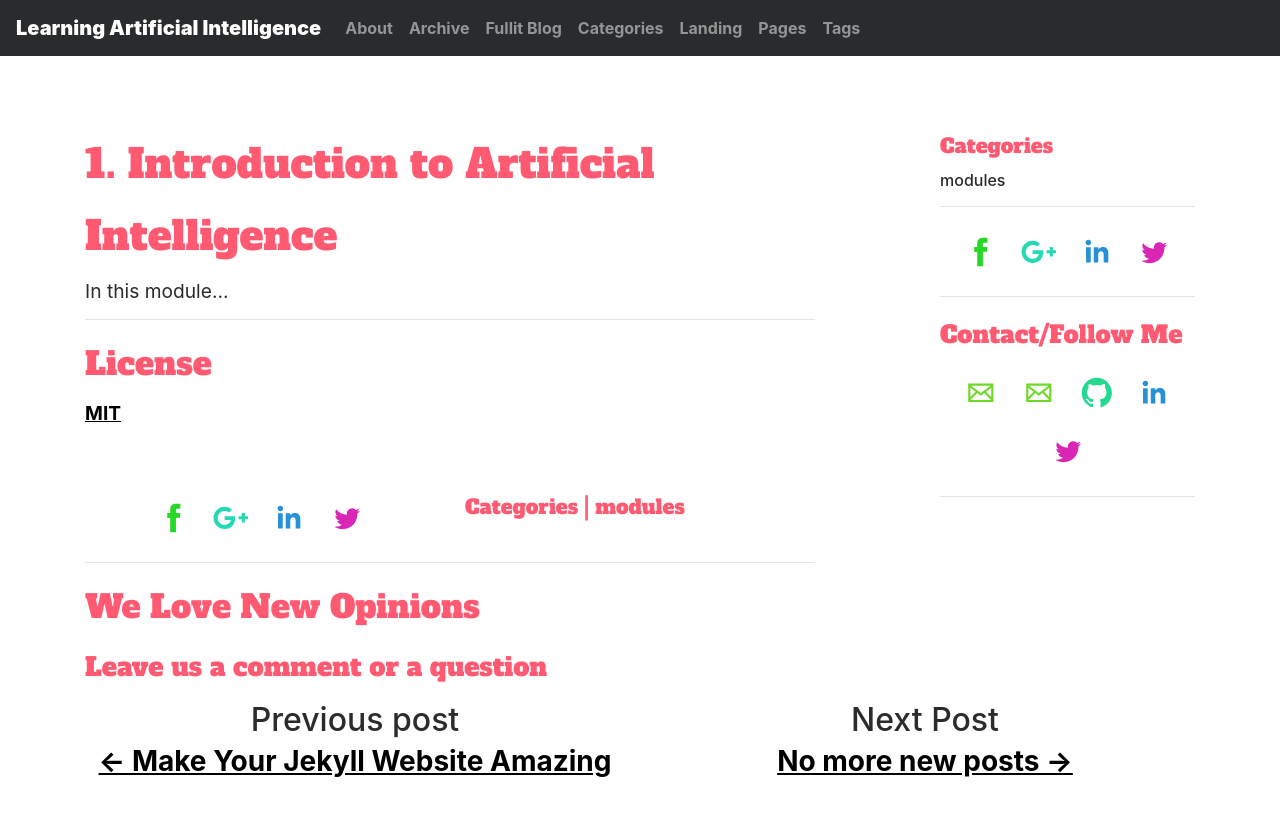
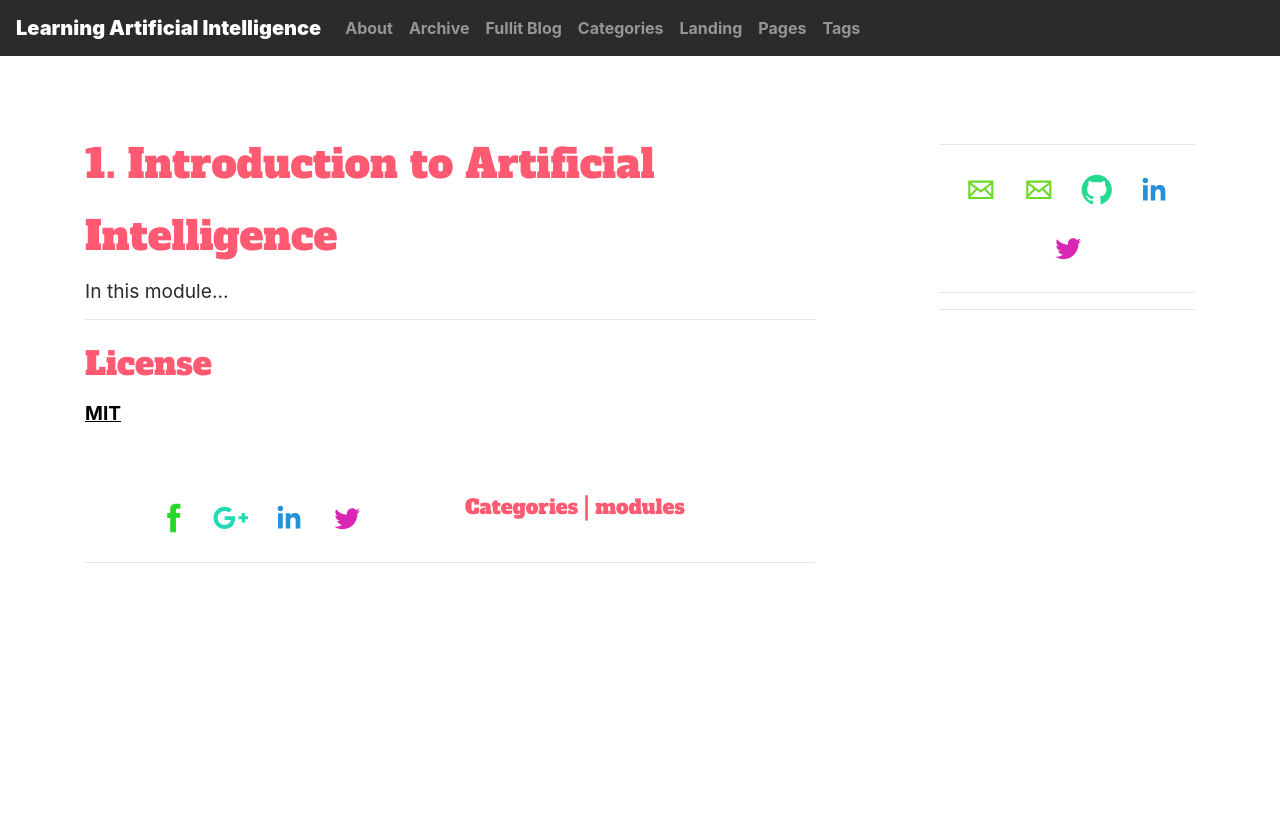
Before and after one commit to learning-artificial-intelligence/learning-artificial-intelligence.github.io, a Jekyll site: the page built from _posts/modules/2024-02-18-introduction-artificial-intelligence.md, in a window 1280 px wide. Shown: the top 816 px of the page. Built offline with Jekyll 4.4.1, drawn with Linux system fonts in a browser that asks for light colours; nearby versions of some CDN libraries; some web fonts are replaced; comment, search, counter and statistics services are not loaded.

Commit message:
Some minor changes added
Some minor changes added

```diff
--- a/_includes/side-bar.html
+++ b/_includes/side-bar.html
@@ -1,26 +1,20 @@
 <div class="side-bar sticky-top">
   <br/>
-  <div>
-    {% unless page.categories == empty %}
-      <div class="post">
-        <h4 class="lead">Categories</h4>
-      </div>
-      <h6>{{page.categories | array_to_sentence_string}}</h6>
-    {% endunless %}
+  <hr>
+  <div><!--
+  	<div class="post">
+    <h4>Follow Me Buddy!</h4>
+    </div>-->
+
+    {% include social-block.html %}
+
   </div>
   <hr>
   <div>
-    {% include social-share.html %}
+
+    {% include ads-block.html %}
+
+
   </div>
   <hr>
-  <div>
-    <div class="post">
-      <h4>Contact/Follow Me</h4>
-    </div>
-    {% include social-block.html %}
-  </div>
-  <hr>
-  <div>
-    {% include ads-block.html %}
-  </div>
 </div>
--- a/_includes/themes/bootstrap/module.html
+++ b/_includes/themes/bootstrap/module.html
@@ -28,22 +28,11 @@
       </p>
 {% endunless %}
 </div>
-                <!--<div class="col-sm-4">
-                  {% unless page.tags == empty %}
-                      <h4 class="lead">
-                        Tags | {{page.tags | array_to_sentence_string}}
-                      </p>
-                  {% endunless %}
-                </div>-->
 
 
 
 </div>
 <hr>
-          <div>
-            <h2>We Love  New Opinions <br /><small class="subtitle">Leave us a comment or a question</small></h2>
-            {% include JB/comments %}
-          </div>
 
 
 
@@ -57,28 +46,8 @@
 
 <div class="row">
 <div class="col-sm-6"  style="text-align: center;">
-                <h2>Previous post</h2>
-                  <div>
-                    {% if page.previous %}
-                    <h3><a class="" href="{{ BASE_PATH }}{{ page.previous.url }}" title="{{ page.previous.title }}">&larr; {{ page.previous.title }}<span data-letters="&larr; {{ page.previous.title }}"></span><span data-letters="&larr; {{ page.previous.title }}"></span></a></h3>
-                    {% else %}
-                    <h3><a class="disabled" href="#" title="No more old posts">&larr; No more old posts<span data-letters="&larr; No more old posts"></span><span data-letters="&larr; No more old posts"></span></a></h3>
-                     {% endif %}
+
+
 </div>
 
 </div>
-
-              <div class="col-sm-6"  style="text-align: center;">
-
-                      <h2>Next Post</h2>
-                          <div>
-                            {% if page.next %}
-                              <h3><a style="margin: 0 auto;" class="" href="{{ BASE_PATH }}{{ page.next.url }}" title="{{ page.next.title }}">{{ page.next.title }} &rarr;<span data-letters="{{ page.next.title }} &rarr;"></span><span data-letters="{{ page.next.title }} &rarr;"></span></a></h3>
-                            {% else %}
-                              <h3><a style="margin: 0 auto;" class="disabled" href="#" title="No more new posts">No more new posts &rarr;<span data-letters="&larr; No more new posts"></span><span data-letters="&larr; No more new posts"></span></a></h3>
-                            {% endif %}
-                          </div>
-              </div>
-            </div>
-
-    </div>
```
Lines whose indentation alone changed are shown as unchanged.
